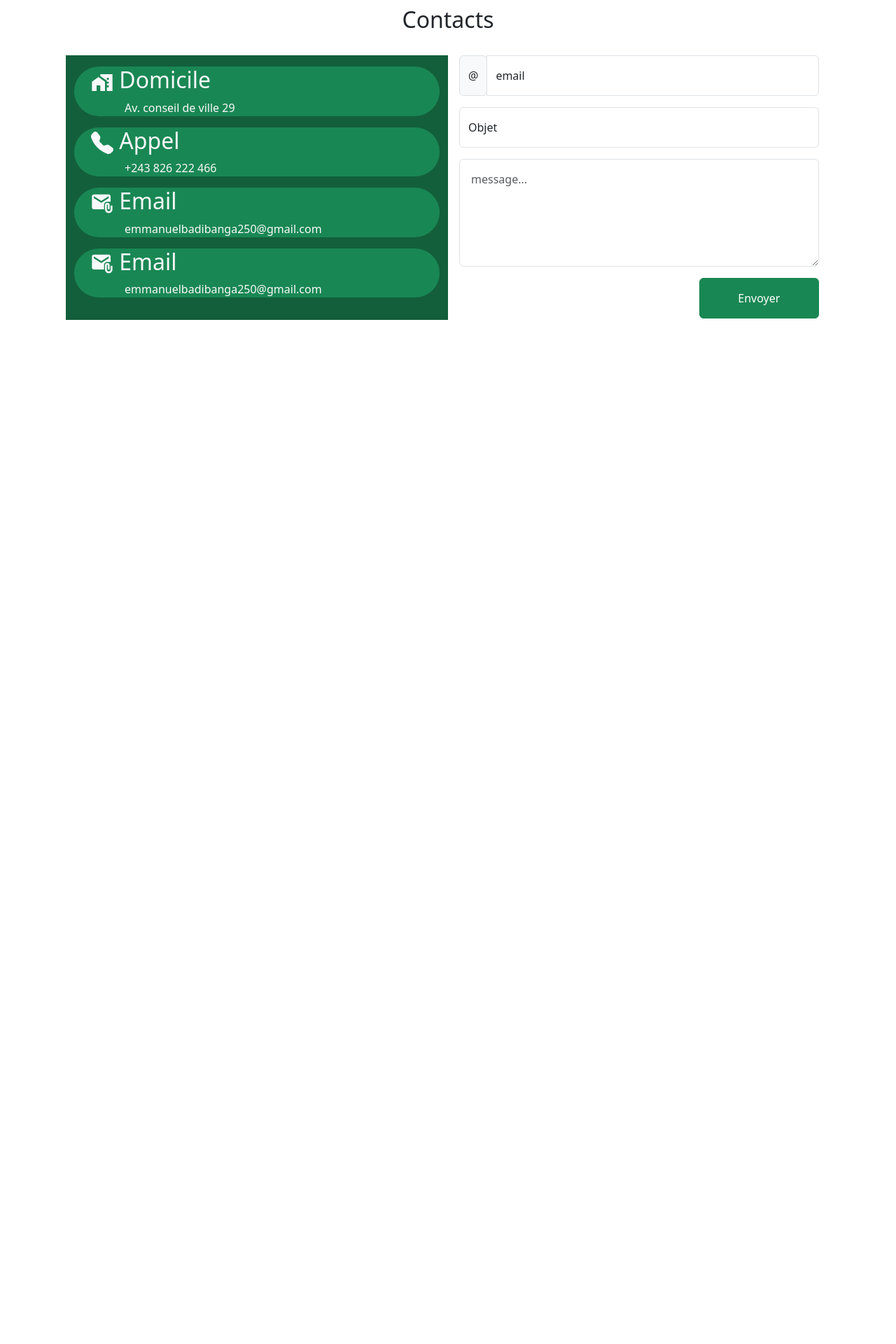
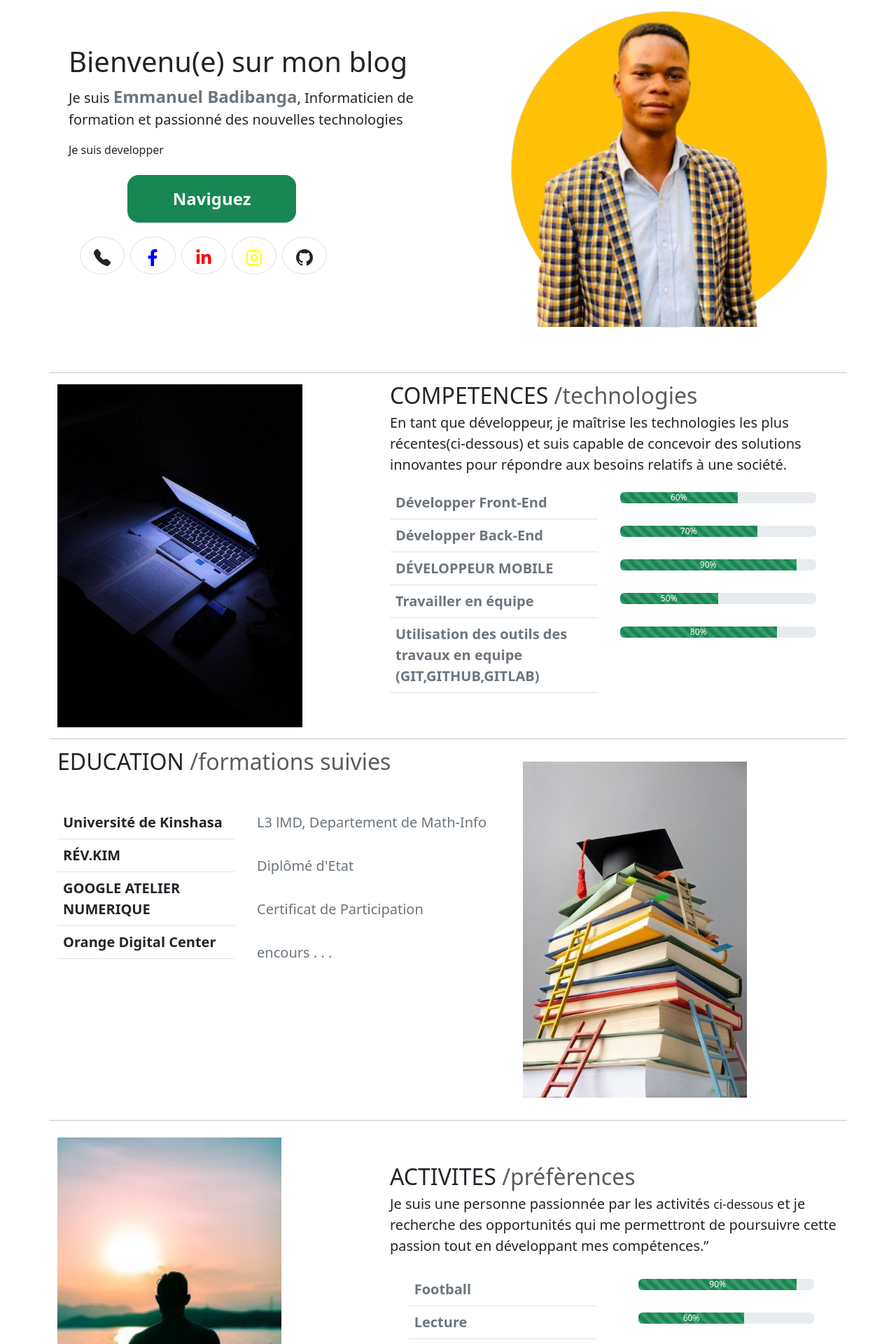
Before and after one commit to leprodigeEmmabdb/emmanuelbdb, a React (Create React App) app in the folder blog/: page / in a window 1280 px wide. Shown: the part 120-2040 px from the top of the page at 70% size. Before the commit the page ends 800 px from the top, so only its background shows below. Built offline with nearby package versions, Linux system fonts and the light colour scheme.

Commit message:
relation entre differents composants

```diff
--- a/blog/src/App.js
+++ b/blog/src/App.js
@@ -16,15 +16,14 @@ function App() {
       <div className="App">
       <Navbar />
       </div>
+      <Banner/>
+      <Skills/>
+      <About />
+      <FocusPoint/>
       <Contact/>
 
 
-    {/*
-    <Skills/>
-    <Banner/>
-    <About />
-    <FocusPoint/>
-     */}
+
     </div>
   );
 }
--- a/blog/src/templates/About.js
+++ b/blog/src/templates/About.js
@@ -3,7 +3,7 @@ const placeName=['Université de Kinshasa ','RÉV.KIM','GOOGLE ATELIER NUMERIQUE
     const level=['L3 lMD, Departement de Math-Info',"Diplômé d'Etat",'Certificat de Participation','encours . . .']
 const About=()=>{
     return(
-        <div className="row featurette my-3">
+        <div className="row featurette my-3" id='About'>
                  <hr className="featurette-divider"></hr>
 
         <div className="col-md-7">
--- a/blog/src/templates/Banner.js
+++ b/blog/src/templates/Banner.js
@@ -6,34 +6,62 @@ import {BsGithub} from "react-icons/bs";
 import {BsFillTelephoneFill} from "react-icons/bs";
 import '../assets/css/monstyle.css';
 import { setState } from 'react';
+import { Route } from 'react-router';
+import { Typed } from "react-typed";
 
 
 
 
 const Banner=(event)=>{
+    const handleTyped=()=>{
+        return (
+            <div>
+                <Typed
+                    strings={['Here you can find anything']}
+                    typeSpeed={40}
+                />
+                <br/>
+
+                <Typed
+                strings={[
+                    'Search for products',
+                    'Search for categories',
+                    'Search for brands']}
+                    typeSpeed={40}
+                    backSpeed={50}
+                    attr="placeholder"
+                    loop >
+                    <input type="text"/>
+                </Typed>
+            </div>
+        )
+    }
 
     const handleClickIcon=(event)=>{
-        event.target.innerHTML+="<p>BON</p>";
         // event.target+="bonjour"
-        console.log()
+        console.log(event.target.innerHTML)
     }
 
     return(
 
-        <div className="d-flex my-5 container justify-content-between flex-wrap p-3 ">
+        <div className="d-flex my-5 container justify-content-between flex-wrap p-3 " id='Banner'>
             <div className='col-lg-6 col-8 my-5 col-sm '>
                 <h1>Bienvenu(e) sur mon blog</h1>
-                <p className='fs-5'>Je suis <span className='navbar-brand text-secondary fw-bold fs-4' >Emmanuel Badibanga</span>, Informaticien de formation et  des nouvelles technologies</p>
-                <p>Je suis  developper <span >text</span></p>
-                <div className='col-lg-8 col-8 fs-4'>
-                <a href="tel:+243826222466" className=' mx-auto p-3 rounded-4 bg-success col-8 my-3 text-center colg-lg-8 nav-link' id='call' >Naviguez</a>
-                <ul className='d-flex mx-auto'>
-                       <li className='nav border rounded-circle mx-auto p-3 'onMouseEnter={handleClickIcon}><BsFillTelephoneFill cursor="pointer"/></li>
-                       <li className='nav border rounded-circle mx-auto p-3' onClick={handleClickIcon}><FaFacebookF color='blue' cursor="pointer"/></li>
-                       <li className='nav border rounded-circle mx-auto p-3' onClick={handleClickIcon}><FaLinkedinIn color='red'cursor="pointer"/></li>
-                       <li className='nav border rounded-circle mx-auto p-3' onClick={handleClickIcon}><FiInstagram color='yellow'cursor="pointer"/></li>
-                       <li className='nav border rounded-circle mx-auto p-3' onClick={handleClickIcon}><BsGithub cursor="pointer"/></li>
-             </ul>
+                <p className='fs-5'>Je suis <span className='navbar-brand text-secondary fw-bold fs-4' >Emmanuel Badibanga</span>, Informaticien de formation et passionné  des nouvelles technologies</p>
+                <p>Je suis  developper <handleTyped/></p>
+                <div className='col-lg-8 col-8 fs-4 m-4'>
+                    <div className="mx-auto p-3 rounded-4 bg-success col-8 my-3 text-center colg-lg-8 text-light fw-bold">
+                    Naviguez
+                    </div>
+                    <div className="row col-lg-12">
+                        <div className="border rounded-circle m-1 py-2 text-center col"><BsFillTelephoneFill cursor="pointer"/></div>
+                        <div className="border rounded-circle m-1 py-2 text-center col"><FaFacebookF color='blue' cursor="pointer"/></div>
+                        <div className="border rounded-circle m-1 py-2 text-center col"><FaLinkedinIn color='red'cursor="pointer"/></div>
+                        <div className="border rounded-circle m-1 py-2 text-center col"><FiInstagram color='yellow'cursor="pointer"/></div>
+                        <div className="border rounded-circle m-1 py-2 text-center col"><BsGithub cursor="pointer"/></div>
+
+                    </div>
+
 
 
                 </div>
--- a/blog/src/templates/Contact.js
+++ b/blog/src/templates/Contact.js
@@ -3,7 +3,7 @@ import {BsFillTelephoneFill} from "react-icons/bs";
 import { MdAttachEmail } from "react-icons/md";
 const Contact=()=>{
     return(
-        <div className=" px-4" >
+        <div className=" px-4" id='Contact'>
             <hr className="featurette-divider"></hr>
             <div className="h2 text-center py-4 ">Contacts</div>
             <div className="row form-floating">
--- a/blog/src/templates/FocusPoint.js
+++ b/blog/src/templates/FocusPoint.js
@@ -7,9 +7,9 @@ function FocusPoint() {
 
 
     return (
-    <div className="row featurette">
+    <div className="row featurette" id='FocusPoint'>
       <hr className="featurette-divider"></hr>
-      <div className="col-md-7 my-5">
+      <div className="col-md-7 my-5 order-md-2">
         <h2 className="featurette-heading fw-normal lh-1">ACTIVITES <span className="text-muted">/préfèrences</span></h2>
         <p className="lead">Je suis une personne passionnée par les activités <small> ci-dessous</small> et je recherche des opportunités qui me permettront de poursuivre cette passion tout en développant mes compétences.”</p>
         <div className=" d-flex justify-content-around mt-4">
@@ -27,7 +27,7 @@ function FocusPoint() {
             </div>
            </div>
       </div>
-      <div className="col-md-5 my-2" >
+      <div className="col-md-5 my-2 order-md-1" >
         {/* <svg class="bd-placeholder-img bd-placeholder-img-lg featurette-image img-fluid mx-auto" width="500" height="500" xmlns="http://www.w3.org/2000/svg" role="img" aria-label="Placeholder: 500x500" preserveAspectRatio="xMidYMid slice" focusable="false"><title>Placeholder</title><rect width="100%" height="100%" fill="#eee"/><text x="50%" y="50%" fill="#aaa" dy=".3em">500x500</text></svg> */}
         <img src={activity} alt='skillpicture' className="bd-placeholder-img bd-placeholder-img-lg featurette-image img-fluid mx-auto" width="320" height="500"/>
 
--- a/blog/src/templates/Navabar.js
+++ b/blog/src/templates/Navabar.js
@@ -8,12 +8,13 @@ const Navbar=()=>{
             <span className="navbar-toggler-icon"></span>
           </button>
             <ul className='collapse navbar-collapse navbar nav col-lg-1 ' id='navbarSupportedContent'>
-                <li className="nav-item"><a href="#" className="nav-link active">Accueil</a></li>
-                <li className="nav-item"><a href="#" className="nav-link ">Compétences</a></li>
-                <li  className="nav-item"><a href="#" className="nav-link ">Apropos</a></li>
-                <li className="nav-item"><a href="#" className="nav-link ">Centre d'Interet</a></li>
-                <li  className="nav-item"><a href="#" className="nav-link ">Me joindre</a></li>
+                <li className="nav-item"><a href="#Banner" className="nav-link active">Accueil</a></li>
+                <li className="nav-item"><a href="#Skills" className="nav-link ">Compétences</a></li>
+                <li  className="nav-item"><a href="#About" className="nav-link ">Apropos</a></li>
+                <li className="nav-item"><a href="#FocusPoint" className="nav-link ">Centre d'Interet</a></li>
+                <li  className="nav-item"><a href="#Contact" className="nav-link ">Me joindre</a></li>
             </ul>
+
         </nav>
     )
 }
--- a/blog/src/templates/Skills.js
+++ b/blog/src/templates/Skills.js
@@ -6,7 +6,7 @@ const Skills=()=>{
 
 
     return(
-        <div className="row featurette">
+        <div className="row featurette" id='Skills'>
       <div className="col-md-7 order-md-2">
         <h2 className="featurette-heading fw-normal lh-1">COMPETENCES<span className="text-muted"> /technologies</span></h2>
         <p className="lead fs-5">En tant que développeur, je maîtrise les technologies les plus récentes(ci-dessous) et suis capable de concevoir des solutions innovantes pour répondre aux besoins relatifs à une société.</p>
--- /dev/null
+++ b/package.json
@@ -0,0 +1,5 @@
+{
+  "dependencies": {
+    "react-typed": "^1.2.0"
+  }
+}
```
Also changed, not shown: blog/src/assets/css/monstyle.css (line endings or trailing spaces), 1 other file (tests, documents, lock files or other folders).
